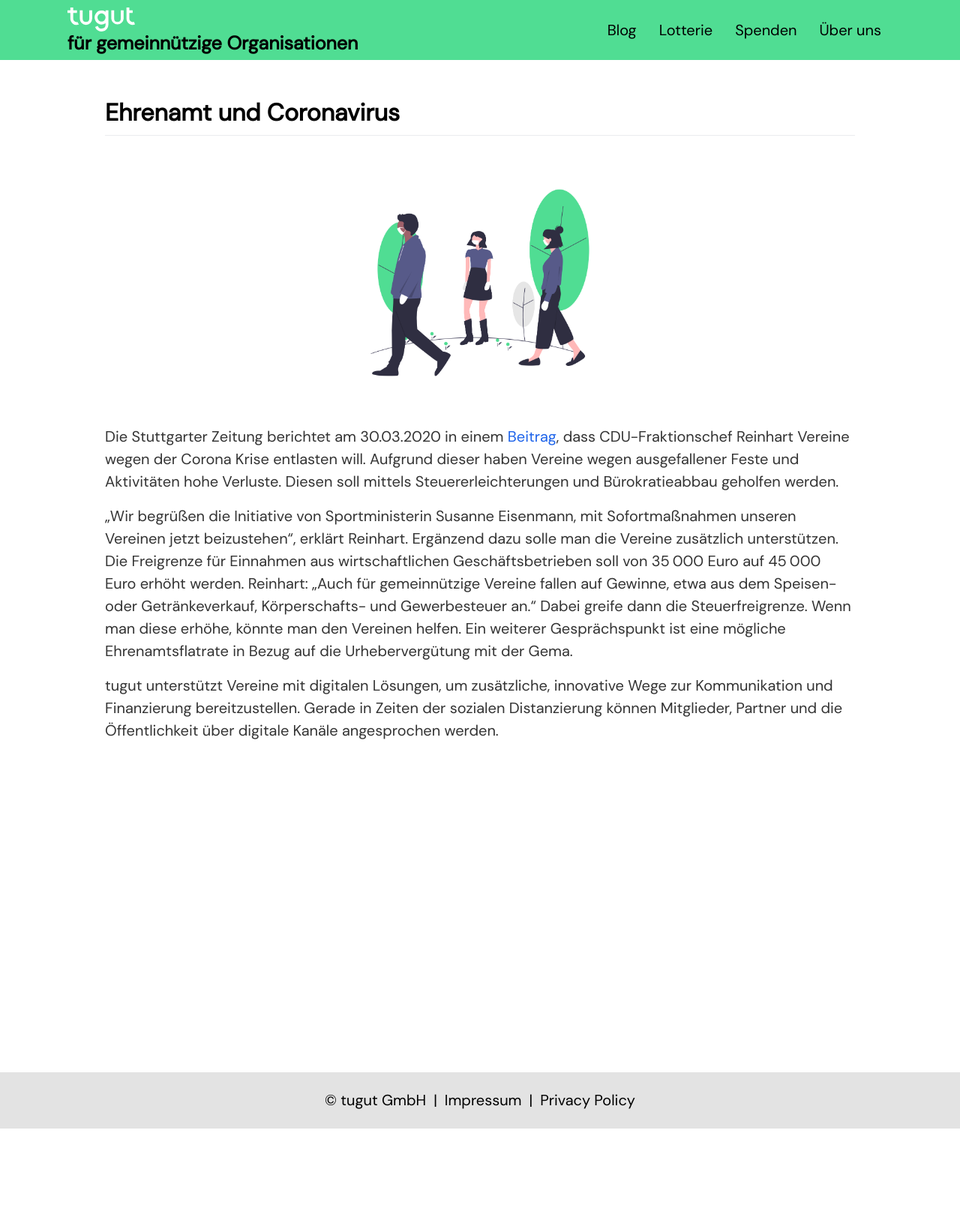
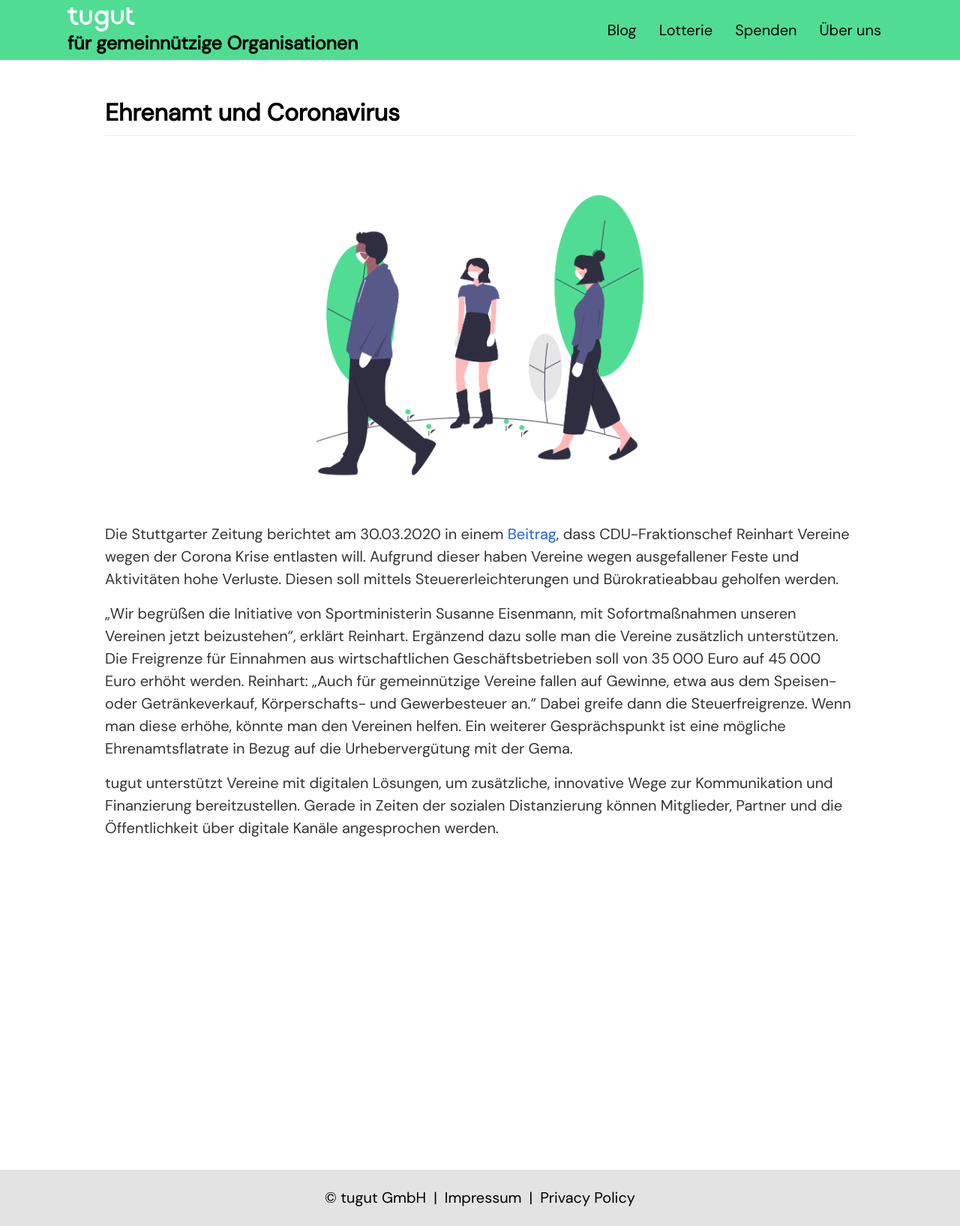
Before and after one commit to tugut-de/site, a Jekyll site: the page built from _posts/2020-04-18-ehrenamt-und-coronavirus.md, in a window 1280 px wide. Shown: the whole page at 75% size. Built offline with Jekyll 4.4.1, drawn with Linux system fonts in a browser that asks for light colours; nearby versions of some CDN libraries; before the commit the page ends 1505 px from its top, so only the background shows below that.

Commit message:
add blog content

```diff
--- a/_layouts/post.html
+++ b/_layouts/post.html
@@ -12,8 +12,8 @@
         <div class="posts">
           <article class="post markdown-body">
             <h1>{{ page.title }}</h1>
-            <div class="post-image">
-              <img class="post-header-image" src="{{ site.url }}{{ site.baseurl }}/assets/posts/{{ page.image }}"/>
+            <div class="post__image">
+              <img class="post__image-src" src="{{ site.url }}{{ site.baseurl }}/assets/posts/{{ page.image }}"/>
             </div>
             <div class="post-content">{{ page.content }}</div>
           </article>
--- a/_sass/layout.scss
+++ b/_sass/layout.scss
@@ -1410,7 +1410,7 @@ footer {
 		margin: 50px 0 50px 0;
 		padding: 25px;
 		max-width: 400px;
-		height: 450px !important;
+		height: 500px !important;
 		box-shadow: 0 1px 2px 0 rgba(0, 0, 0, 0.2), 0 6px 20px 0 rgba(0, 0, 0, 0.19);
 		&-title {
 			text-align: center;
@@ -1427,6 +1427,14 @@ footer {
 	flex-direction: column;
 	max-width: 1000px;
 	margin: 50px 0 50px 0;
+	&__image {
+		display: flex;
+		justify-content: center;
+		padding: 25px;
+	}
+	&__image-src {
+		max-height: 450px;
+	}
 }
 
 .post-content {
@@ -1442,13 +1450,13 @@ footer {
 .post-image {
 	display: flex;
 	justify-content: center;
-	margin: 30px 0 30px 0;
+	margin: 0 0 30px 0;
 }
 
 .post-header-image {
 	height: auto;
-	max-width: 400px !important;
-	max-height: 300px;
+	max-width: 450px !important;
+	max-height: 250px;
 	margin-bottom: 10px;
 }
 
```
Also changed, not shown: _posts/2020-06-14-gemeinsam-gutes-tun.md (added, +23 -0 lines), _posts/2020-08-18-erste-tugut-lotterie.md (added, +19 -0 lines), assets/posts/onboarding.png (added), 1 other file.
